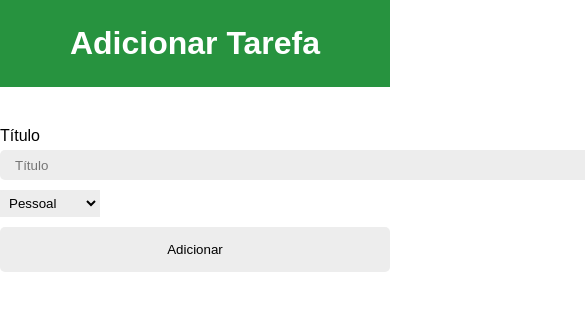
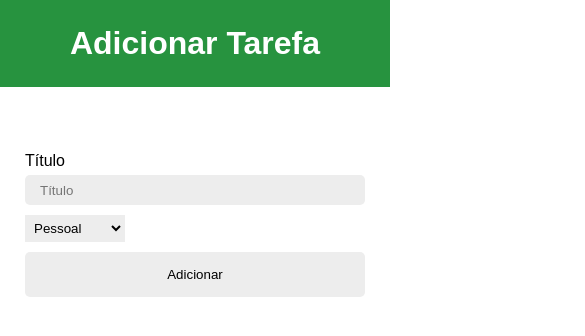
Before and after one commit to senarthur/lista-tarefa-angular, an Angular app: page /add-task in a window 390 px wide. Shown: the top 336 px of the page, 585 px wide, since content can reach past the window. Built offline with nearby package versions, Linux system fonts and the light colour scheme.

Commit message:
fix: Responsive Layout

```diff
--- a/src/app/pages/add-task/add-task.component.scss
+++ b/src/app/pages/add-task/add-task.component.scss
@@ -1,4 +1,6 @@
 .add-task-form {
+    padding: 25px;
+
     margin: 40px auto;
     max-width: 800px;
 
@@ -14,7 +16,7 @@
 
     input {
         display: block;
-        width: 800px;
+        width: 100%;
         max-width: 800px;
         height: 10px;
         padding: 15px;
--- a/src/app/pages/update-task/update-task.component.scss
+++ b/src/app/pages/update-task/update-task.component.scss
@@ -1,4 +1,5 @@
 .update-task-form {
+    padding: 25px;
     margin: 40px auto;
     max-width: 800px;
 
@@ -14,7 +15,7 @@
 
     input {
         display: block;
-        width: 800px;
+        width: 100%;
         max-width: 800px;
         height: 10px;
         padding: 15px;
```
